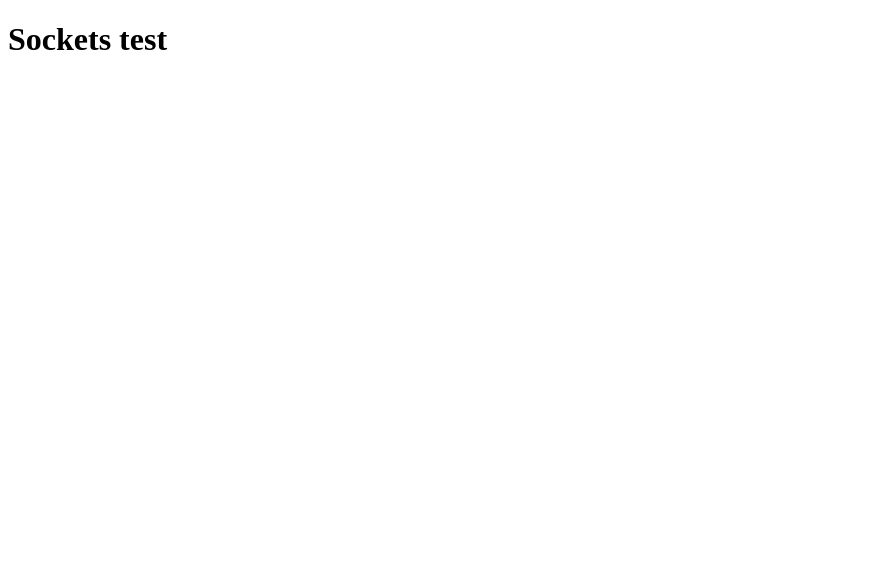
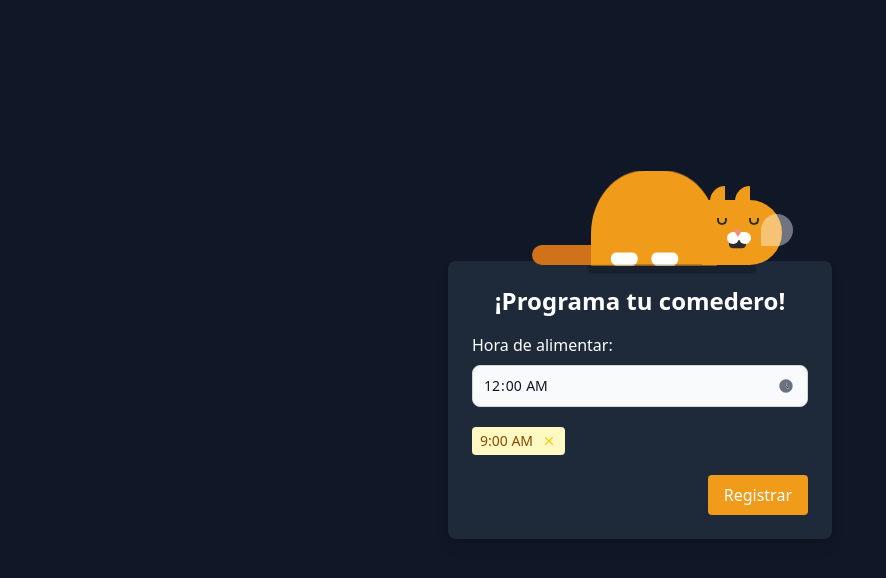
Before and after one commit to joferrer/arduino-sockets, a website: page public/index.html in a window 1280 px wide. Shown: the whole page, without its empty margins (0-886 px from the left). Drawn offline with nearby package versions, Linux system fonts and the light colour scheme; no server answers.

Commit message:
html en desarrollo sin funcionalidad

```diff
--- /dev/null
+++ b/public/cat.css
@@ -0,0 +1,157 @@
+body {
+    background-color: #1f2964;
+    padding: 0;
+    margin: 0;
+}
+.container {
+    height: 200px;
+    width: 350px;
+
+}
+.cat {
+    background-color: #f19b1a;
+    height: 65px;
+    width: 80px;
+    border-radius: 0 80px 80px 0;
+    position: absolute;
+    bottom: 60px;
+    right: 50px;
+}
+.ear {
+    height: 15px;
+    width: 15px;
+    background-color: #f19b1a;
+    position: absolute;
+    bottom: 64px;
+    left: 8px;
+    border-radius: 20px 0 0 0;
+    box-shadow: 25px 0 #f19b1a;
+}
+.eye,
+.eye:before {
+    height: 7px;
+    width: 10px;
+    border: 2px solid #2c2c2c;
+    position: absolute;
+    border-radius: 0 0 15px 15px;
+    border-top: none;
+}
+.eye {
+    top: 18px;
+    left: 15px;
+}
+.eye:before {
+    content: "";
+    left: 30px;
+}
+.nose {
+    background-color: #ffffff;
+    height: 12px;
+    width: 12px;
+    border-radius: 50%;
+    position: absolute;
+    top: 32px;
+    left: 25px;
+    box-shadow: 12px 0 #ffffff;
+}
+.nose:before {
+    content: "";
+    width: 12px;
+    height: 8px;
+    position: absolute;
+    background-color: #ffffff;
+    left: 6px;
+}
+.nose:after {
+    content: "";
+    position: absolute;
+    height: 0;
+    width: 0;
+    border-top: 8px solid #ef926b;
+    border-left: 5px solid transparent;
+    border-right: 5px solid transparent;
+    bottom: 7px;
+    left: 6px;
+}
+.mouth {
+    background-color: #2c2c2c;
+    height: 15px;
+    width: 17px;
+    position: absolute;
+    border-radius: 0 0 5px 5px;
+    top: 38px;
+    left: 27px;
+    animation: mouth-move 2s infinite;
+    transform-origin: top;
+}
+@keyframes mouth-move {
+    50% {
+        transform: scaleY(0.7);
+    }
+}
+.body {
+    background-color: #f19b1a;
+    height: 90px;
+    width: 140px;
+    position: absolute;
+    right: 65px;
+    bottom: 0;
+    border-radius: 60px 60px 0 0;
+    animation: sleep 2s infinite;
+    transform-origin: bottom right;
+}
+@keyframes sleep {
+    50% {
+        transform: scale(0.9, 1.05);
+    }
+}
+.tail {
+    background-color: #d07219;
+    height: 20px;
+    width: 100px;
+    position: absolute;
+    right: 150px;
+    bottom: 0;
+    border-radius: 20px 0 0 20px;
+}
+.body:before {
+    content: "";
+    position: absolute;
+    background-color: #ffffff;
+    height: 12px;
+    width: 30px;
+    border-radius: 6px;
+    bottom: 0;
+    left: 22px;
+    box-shadow: 45px 0 #ffffff;
+}
+.bubble {
+    height: 20px;
+    width: 20px;
+    background-color: rgba(255, 255, 255, 0.4);
+    position: absolute;
+    left: 65px;
+    top: 20px;
+    border-radius: 50px 50px 50px 5px;
+    animation: bubble-scale 2s infinite;
+}
+@keyframes bubble-scale {
+    50% {
+        transform: scale(1.6);
+    }
+}
+.shadow {
+    height: 10px;
+    width: 240px;
+    background-color: rgba(0, 0, 0, 0.2);
+    border-radius: 10px;
+    position: absolute;
+    bottom: 52px;
+    left: 70px;
+    animation: shadow 2s infinite;
+}
+@keyframes shadow {
+    50% {
+        transform: scaleX(0.7);
+    }
+}
--- a/public/index.html
+++ b/public/index.html
@@ -1,18 +1,84 @@
 <!DOCTYPE html>
 <html lang="en">
+
 <head>
     <meta charset="UTF-8">
     <meta name="viewport" content="width=device-width, initial-scale=1.0">
+    <script src="https://cdn.jsdelivr.net/npm/@tailwindcss/browser@4"></script>
+    <link rel="stylesheet" href="cat.css">
     <title>Sockets test</title>
 </head>
+
 <body>
-    <script src="https://cdnjs.cloudflare.com/ajax/libs/socket.io/4.8.1/socket.io.js" integrity="sha512-8BHxHDLsOHx+flIrQ0DrZcea7MkHqRU5GbTHmbdzMRnAaoCIkZ97PqZcXJkKZckMMhqfoeaJE+DNUVuyoQsO3Q==" crossorigin="anonymous" referrerpolicy="no-referrer"></script>
-    <h1>Sockets test</h1>
+    <script src="https://cdnjs.cloudflare.com/ajax/libs/socket.io/4.8.1/socket.io.js"
+        integrity="sha512-8BHxHDLsOHx+flIrQ0DrZcea7MkHqRU5GbTHmbdzMRnAaoCIkZ97PqZcXJkKZckMMhqfoeaJE+DNUVuyoQsO3Q=="
+        crossorigin="anonymous" referrerpolicy="no-referrer"></script>
 
 
+    <div class="flex items-center justify-center h-screen bg-gray-900">
+        <div class="relative bg-gray-800 p-6 rounded-lg shadow-lg max-w-sm w-full text-white">
+            <div class="absolute -top-34 flex justify-center items-center right-0">
+                <div class="container">
+                    <div class="shadow"></div>
+                    <div class="cat">
+                        <div class="ear"></div>
+                        <div class="eye"></div>
+                        <div class="mouth"></div>
+                        <div class="nose"></div>
+                        <div class="tail"></div>
+                        <div class="body"></div>
+                        <div class="bubble"></div>
+                    </div>
+                </div>
+            </div>
+
+            <h2 class="text-2xl font-semibold mb-4 text-center">¡Programa tu comedero!</h2>
+            <p class="text-gray-700 mb-4"></p>
+            <form action="" class="flex flex-row w-full">
+
+                <div class="w-full">
+                    <label for="time" class="block mb-2 text-md font-medium text-white">Hora de alimentar:</label>
+                    <div class="relative">
+                        <div class="absolute inset-y-0 end-0 top-0 flex items-center pe-3.5 pointer-events-none">
+                            <svg class="w-4 h-4 text-gray-500 dark:text-gray-400" aria-hidden="true"
+                                xmlns="http://www.w3.org/2000/svg" fill="currentColor" viewBox="0 0 24 24">
+                                <path fill-rule="evenodd"
+                                    d="M2 12C2 6.477 6.477 2 12 2s10 4.477 10 10-4.477 10-10 10S2 17.523 2 12Zm11-4a1 1 0 1 0-2 0v4a1 1 0 0 0 .293.707l3 3a1 1 0 0 0 1.414-1.414L13 11.586V8Z"
+                                    clip-rule="evenodd" />
+                            </svg>
+                        </div>
+                        <input type="time" id="time"
+                            class="bg-gray-50 border leading-none border-gray-300 text-gray-900 text-sm rounded-lg  focus:ring-blue-500 focus:border-blue-500 block w-full p-2.5 dark:bg-gray-700 dark:border-gray-600 dark:placeholder-gray-400 dark:text-white dark:focus:ring-blue-500 dark:focus:border-blue-500"
+                            min="09:00" max="18:00" value="00:00" required />
+                    </div>
+                </div>
+
+
+            </form>
+            <div class="mt-5">
+                <span id="badge-dismiss-yellow" class="inline-flex items-center px-2 py-1 me-2 text-sm font-medium text-yellow-800 bg-yellow-100 rounded-sm dark:bg-yellow-900 dark:text-yellow-300">
+                    9:00 AM
+                    <button type="button" class="inline-flex items-center p-1 ms-2 text-sm text-yellow-400 bg-transparent rounded-xs hover:bg-yellow-200 hover:text-yellow-900 dark:hover:bg-yellow-800 dark:hover:text-yellow-300" data-dismiss-target="#badge-dismiss-yellow" aria-label="Remove">
+                    <svg class="w-2 h-2" aria-hidden="true" xmlns="http://www.w3.org/2000/svg" fill="none" viewBox="0 0 14 14">
+                    <path stroke="currentColor" stroke-linecap="round" stroke-linejoin="round" stroke-width="2" d="m1 1 6 6m0 0 6 6M7 7l6-6M7 7l-6 6"/>
+                    </svg>
+                    <span class="sr-only">Remove badge</span>
+                    </button>
+                    </span>
+
+
+            </div>
+            <div class="flex justify-end">
+                <button class="bg-[#f19b1a] text-white px-4 py-2 rounded hover:bg-[#f19b1a]/90 mt-5">Registrar</button>
+
+            </div>
+        </div>
+
+    </div>
+
     <script>
-        const socket = io('https://arduino-sockets-production.up.railway.app',{
-            path:"/io"
+        const socket = io('https://arduino-sockets-production.up.railway.app', {
+            path: "/io"
         });
         // const socket = io('http://localhost:3000',{
         //     path:"/io"
@@ -27,4 +93,5 @@
         });
     </script>
 </body>
+
 </html>
```
